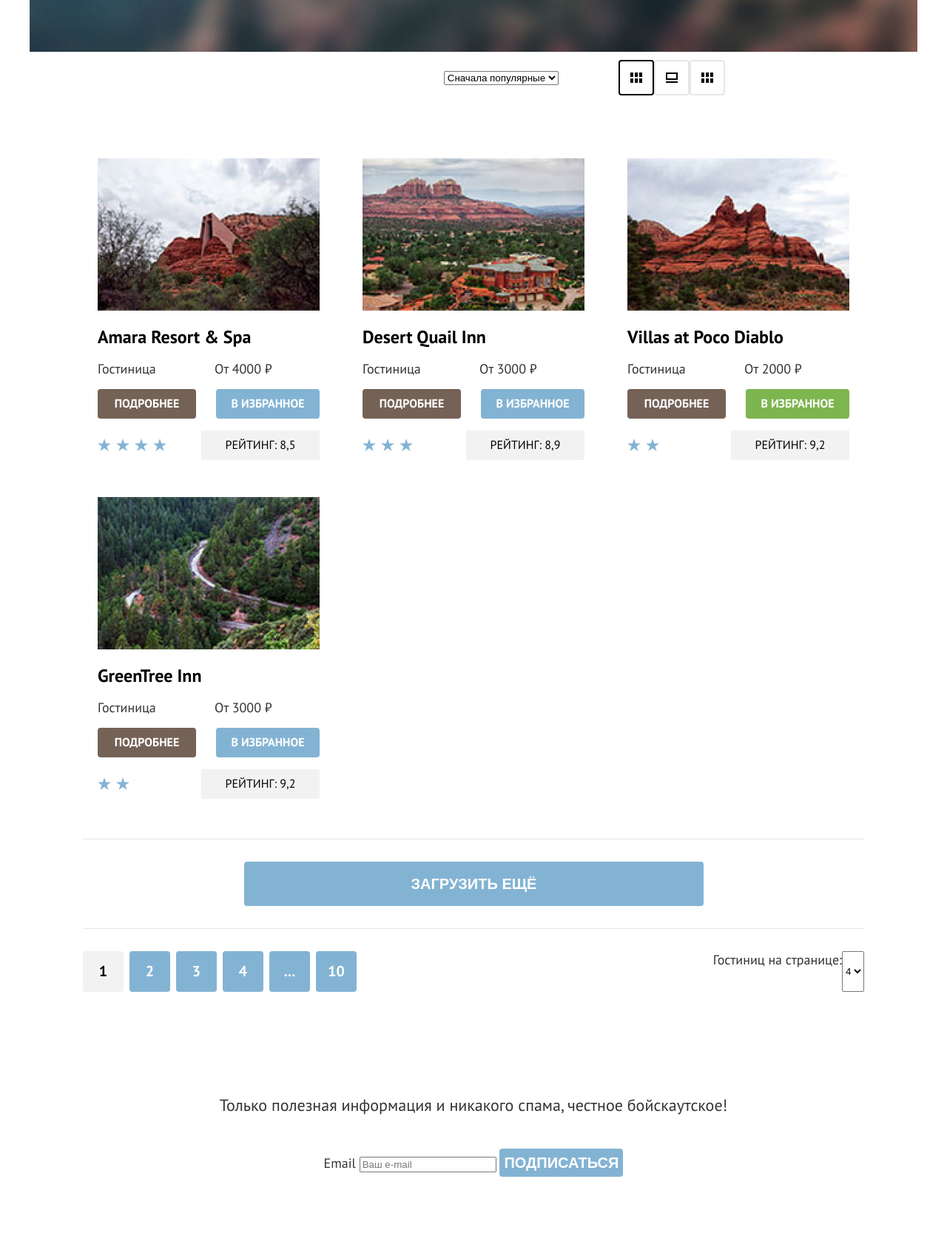
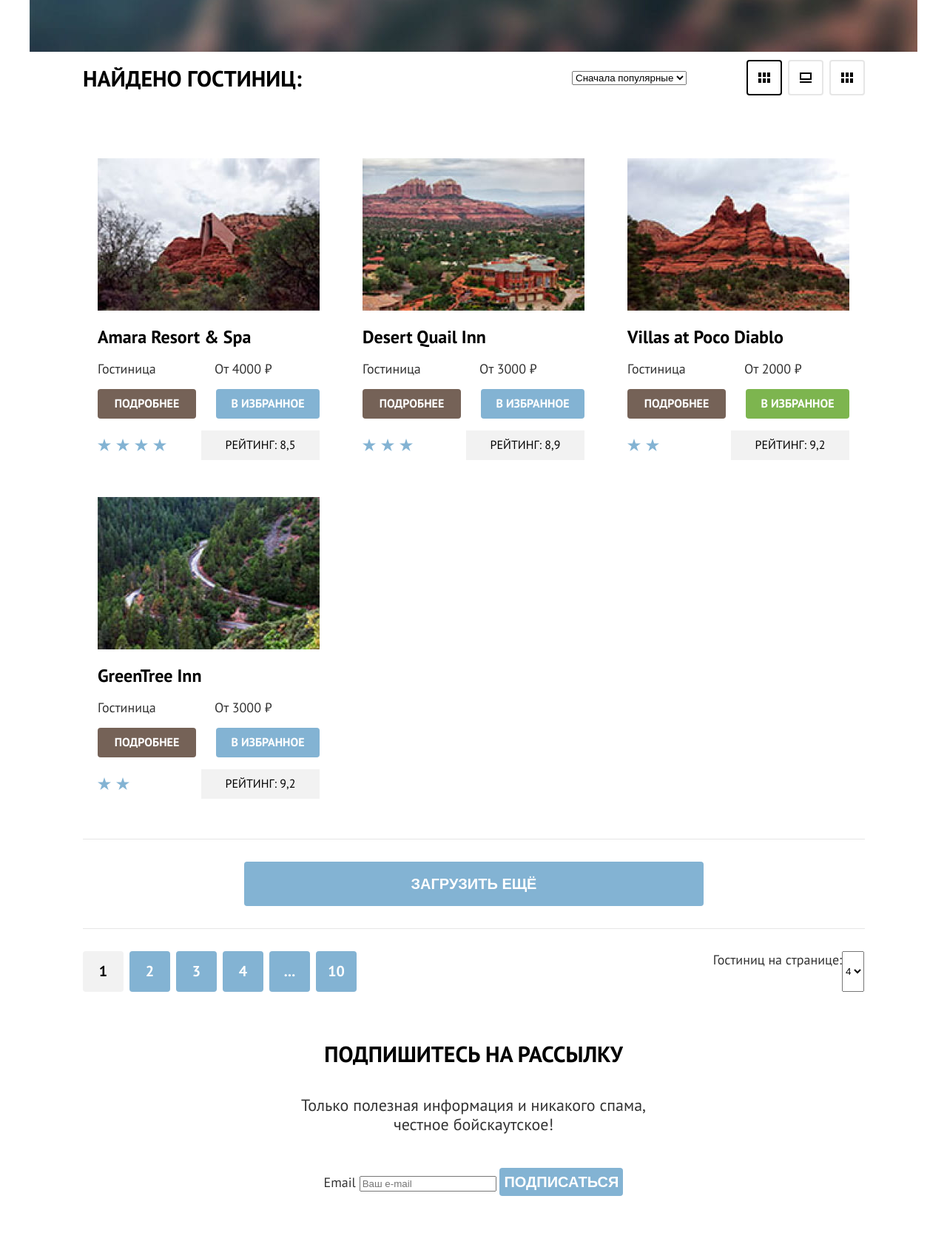
Before and after one commit to htmlacademy-htmlcss/1281335-sedona-33, a plain HTML site: page catalog.html in a window 1280 px wide. Shown: the part 404-2090 px from the top of the page at 74% size. Drawn offline with Linux system fonts and the light colour scheme.

Commit message:
Правки в вёрстке блока сортировки и стили для состояний его элементов

```diff
--- a/catalog.html
+++ b/catalog.html
@@ -132,6 +132,7 @@
             <div class="sorting--title">
               <h2>Найдено гостиниц: </h2>
             </div>
+            <div class="sorting--elements">
               <div class="sorting--select">
                 <select class="select-control" aria-label="Сортировка">
                   <option value="popular">Сначала популярные</option>
@@ -155,6 +156,7 @@
                   </svg>
                   <span class="visually-hidden">Показать список</span>
                 </a>
+              </div>
             </div>
           </div>
           <!-- **************КАРТОЧКИ*ГОСТИНИЦ******************************* -->
@@ -301,7 +303,7 @@
         <!-- ***************БЛОК*ПОДПИСКИ****************************** -->
         <section class="subscription-inner">
           <h2>Подпишитесь на рассылку</h2>
-          <p class="text">Только полезная информация и никакого спама, честное бойскаутское!</p>
+          <p class="text">Только полезная информация и никакого спама, <br> честное бойскаутское!</p>
           <form class="newsletter-form" action="https://echo.htmlacademy.ru/" method="post">
             <label for="newsletter-email">Email</label>
             <input class="field" placeholder="Ваш e-mail" type="email" name="newsletter-email" id="newsletter-email" required>
--- a/styles/styles.css
+++ b/styles/styles.css
@@ -74,12 +74,6 @@ body h2 {
 .button:active {
   outline: none;
   color: rgba(255, 255, 255, 0.3);
-}
-
-body h2 {
-  line-heibackground-color: #615048;
-  outline: none;
-  color: rgba(255, 255, 255, 0.3);ght: 36px;
 }
 
 .button--primary {
@@ -455,6 +449,7 @@ body h2 {
 
 .sorting-container {
   display: flex;
+  justify-content: space-between;
   width: 1057px;
   margin-bottom: 53px;
 }
@@ -462,6 +457,10 @@ body h2 {
 .sorting--title {
   /*пока не стала прописывать*/
   /*margin-right: 192px;*/
+}
+
+.sorting--elements {
+  display: flex;
 }
 
 .sorting--types {
@@ -485,9 +484,28 @@ header .button--primary:focus {
   height: 44px;
   border: 2px solid #E6E6E6;
   border-radius: 4px;
+  margin-right: 8px;
+}
+
+.card-grid-toggle:last-child {
+  margin-right: 0;
 }
 
 .card-grid-toggle--current {
+  border: 2px solid #000000;
+}
+
+.card-grid-toggle:hover {
+  border: 2px solid #83B3D3;
+  box-shadow: 0px 4px 4px rgba(0, 0, 0, 0.25);
+}
+
+.card-grid-toggle:focus {
+  border: 2px solid #83B3D3;
+  box-shadow: 0px 4px 4px rgba(0, 0, 0, 0.25);
+}
+
+.card-grid-toggle:active {
   border: 2px solid #000000;
 }
 
```
Lines whose indentation alone changed are shown as unchanged.
